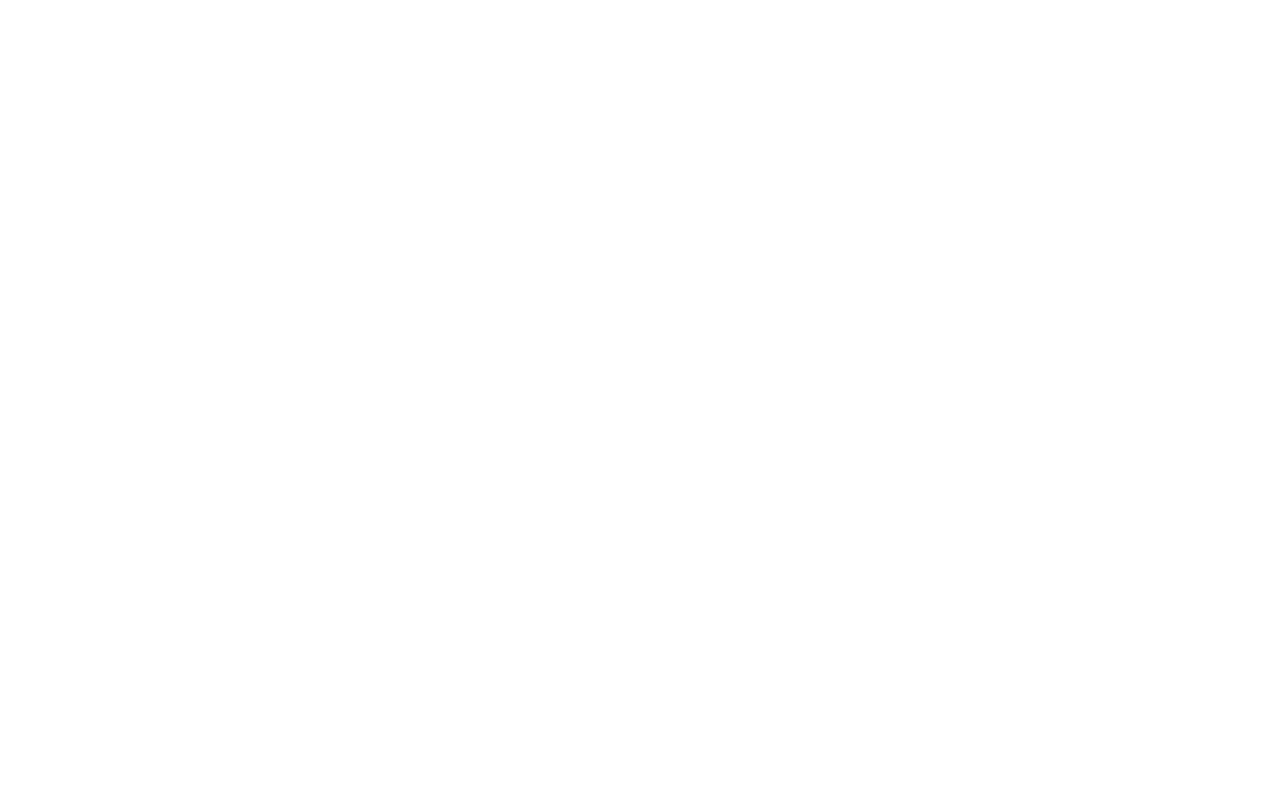
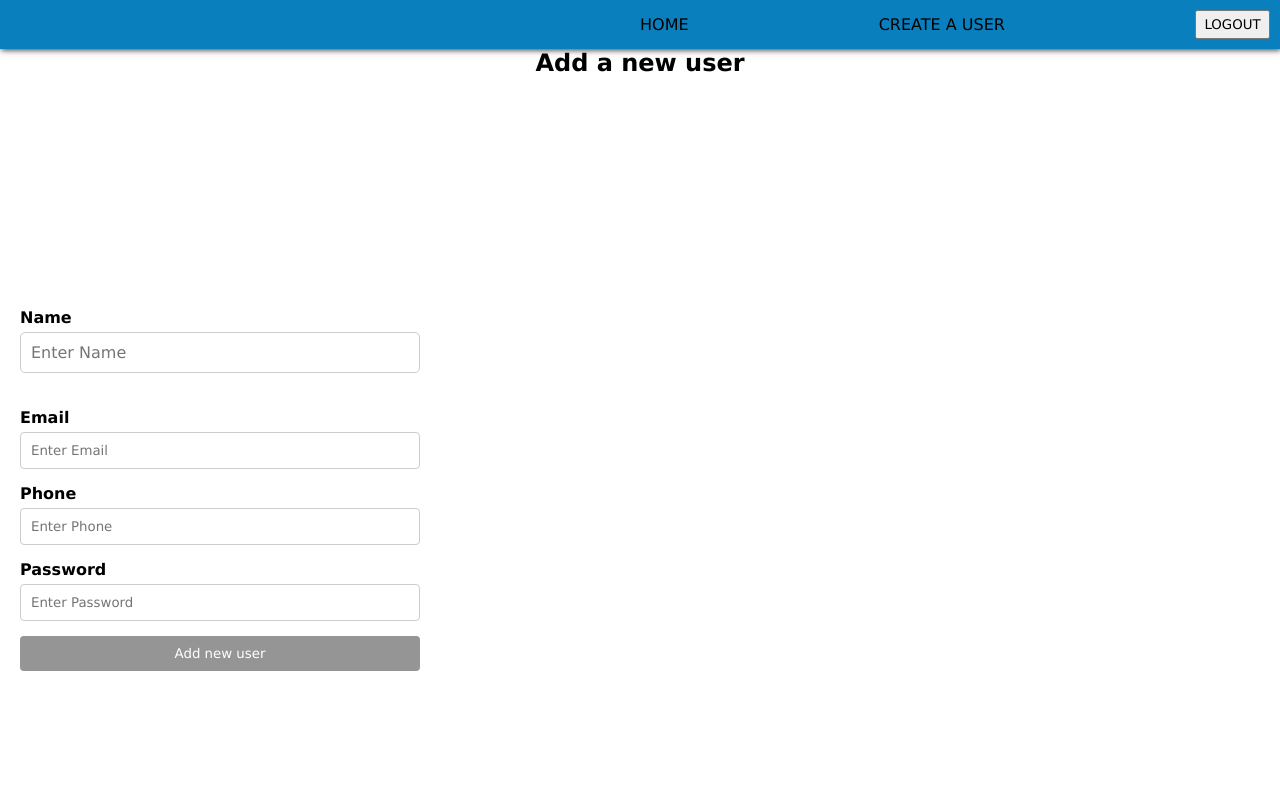
Before and after one commit to SANAL-C-T/userManagement, a React (Vite) app in the folder client/: page /adminCreateUser in a window 1280 px wide. Before the commit this address had no page. Shown: the top 800 px of the page. Built offline with nearby package versions, Linux system fonts and the light colour scheme.

Commit message:
create a user by admin underway

```diff
--- a/client/src/App.jsx
+++ b/client/src/App.jsx
@@ -6,6 +6,7 @@
 import AdminHome from "./pages/AdminHomepage";
 import AdminCanEdit from "./pages/AdminCanEdit";
 import EditprofilePage from "./pages/EditProfilepage";
+import AdminCreateUser from './pages/AdminCreateNewUser'
 import './App.css'
 const App = () => {
   return (
@@ -19,6 +20,7 @@
 
         <Route path="/adminHome" element={<AdminHome />} />
         <Route path="/adminEdit" element={<AdminCanEdit />} />
+        <Route path="/adminCreateUser" element={<AdminCreateUser />} />
       </Routes>
     </Router>
   );
--- /dev/null
+++ b/client/src/component/AdminCreateUser.jsx
@@ -0,0 +1,71 @@
+import React, { useRef, useState } from 'react';
+import { useDispatch } from 'react-redux';
+import { createUser } from '../features/AdminSlice'; // You need to define this action
+import '../Css/usertile.css';
+
+
+
+const AdminCreateUser = () => {
+  const [loading, setLoading] = useState(false);
+  const nameRef = useRef(null);
+  const emailRef = useRef(null);
+  const phoneRef = useRef(null);
+  const passwordRef = useRef(null);
+  const dispatch = useDispatch();
+
+  const handleSubmit = async (e) => {
+    e.preventDefault();
+    setLoading(true);
+
+    const newUser = {
+      name: nameRef.current.value,
+      email: emailRef.current.value,
+      phone: phoneRef.current.value,
+      password: passwordRef.current.value,
+    };
+
+    try {
+      await dispatch(createUser(newUser));
+
+    } catch (error) {
+
+      console.error('Failed to create user:', error);
+    } finally {
+      setLoading(false);
+    }
+  };
+
+  return (
+    <div>
+      <h2 className="signup-title">Add a new user</h2>
+      <div className="signuppage">
+        <div className="signupright">
+          <form onSubmit={handleSubmit}>
+            <div className="form-group">
+              <label htmlFor="name">Name</label>
+              <input type="text" id="name" placeholder="Enter Name" ref={nameRef} />
+            </div>
+            <div className="form-group">
+              <label htmlFor="email">Email</label>
+              <input type="email" id="email" placeholder="Enter Email" ref={emailRef} />
+            </div>
+            <div className="form-group">
+              <label htmlFor="phone">Phone</label>
+              <input type="tel" id="phone" placeholder="Enter Phone" ref={phoneRef} />
+            </div>
+            <div className="form-group">
+              <label htmlFor="password">Password</label>
+              <input type="password" id="password" placeholder="Enter Password" ref={passwordRef} />
+            </div>
+            <div className="form-group">
+              <button className="btn-signup" type="submit" disabled={loading}>
+                {loading ? 'Creating user...' : 'Add new user'}
+              </button>
+            </div>
+          </form>
+        </div>
+      </div>
+    </div>
+  );
+};
+export default AdminCreateUser;
--- a/client/src/component/AdminNavbar.jsx
+++ b/client/src/component/AdminNavbar.jsx
@@ -1,12 +1,14 @@
 import React from 'react'
+import { useNavigate } from 'react-router-dom';
 
 const AdminNavbar = () => {
+  const navigate=useNavigate()
   return (
     <div className="topNavbar">
     <div className="topleftnavbar">
-      <div className="navItem">HOME</div>
-      <div className="navItem">EDIT</div>
-      <button className="logoutButton">LOGOUT</button>
+      <div className="navItem" onClick={()=>{navigate("/adminHome")}}>HOME</div>
+      <div className="navItem" onClick={()=>{navigate("/adminCreateUser")}}>CREATE A USER</div>
+      <button className="logoutButton" onClick={()=>{navigate("/")}}>LOGOUT</button>
     </div>
   </div>
   )
--- a/client/src/features/AdminSlice.js
+++ b/client/src/features/AdminSlice.js
@@ -45,6 +45,23 @@
     }
   }
 );
+
+
+
+
+export const createUser = createAsyncThunk(
+  "adminhomepage/createUser",
+  async (newUser) => {
+    try {
+      const response = await axios.post("http://localhost:5000/api/createUser", newUser);
+      return response.data;
+    } catch (error) {
+      throw new Error(error.response?.data || "Failed to create user");
+    }
+  }
+);
+
+
 
 export const getUserToEdit = (userToEdit) => ({
   type: 'adminhomepage/getUserToEdit',
--- /dev/null
+++ b/client/src/pages/AdminCreateNewUser.jsx
@@ -0,0 +1,14 @@
+import React from "react";
+import AdminNavbar from "../component/AdminNavbar";
+import AdminCreateUser from "../component/AdminCreateUser";
+import Footer from '../component/Footer'
+const AdminCreateNewUser = () => {
+  return (
+    <div>
+      <AdminNavbar />
+      <AdminCreateUser />
+      <Footer />
+    </div>
+  );
+};
+export default AdminCreateNewUser;
--- a/client/src/pages/Homepage.jsx
+++ b/client/src/pages/Homepage.jsx
@@ -7,13 +7,16 @@
 import Body from "../component/Body";
 import AdminHome from "../component/Adminhome"
 
+import AdminNavbar from "../component/AdminNavbar";
 const Homepage = () => {
   const { IsAdmin } = useSelector((state) => state.FromStoreLogin.user);
 console.log("IsAdmin:::",IsAdmin)
   return (
     <div className="homepage">
-      <Navbar />
+
+      {!IsAdmin &&  <Navbar />}
       {!IsAdmin && <Body />}
+      {IsAdmin && <AdminNavbar />}
       {IsAdmin && <AdminHome />}
       <Footer />
     </div>
--- a/client/src/pages/SignupPage.jsx
+++ b/client/src/pages/SignupPage.jsx
@@ -69,11 +69,9 @@
         .unwrap()
         .then((result) => {
           console.log("Signup Successful:", result);
-          // Navigate to success page or handle success scenario
         })
         .catch((error) => {
           console.error("Signup Failed:", error);
-          // Display error message or handle error scenario
         });
     }
   };
@@ -110,7 +108,7 @@
             </div>
           </form>
           {error && <div className="error">{error}</div>}
-          {user && <div className="success">Signup successful! {user.name}</div>}
+          {user && <div className="success">Signup successful!</div>}
         </div>
       </div>
     </div>
```
Also changed, not shown: client/src/features/AdminEditUserSlice.js (deleted, +0 -20 lines), client/src/component/AdminLogin.jsx (deleted), 2 other files (tests, documents, lock files or other folders).
